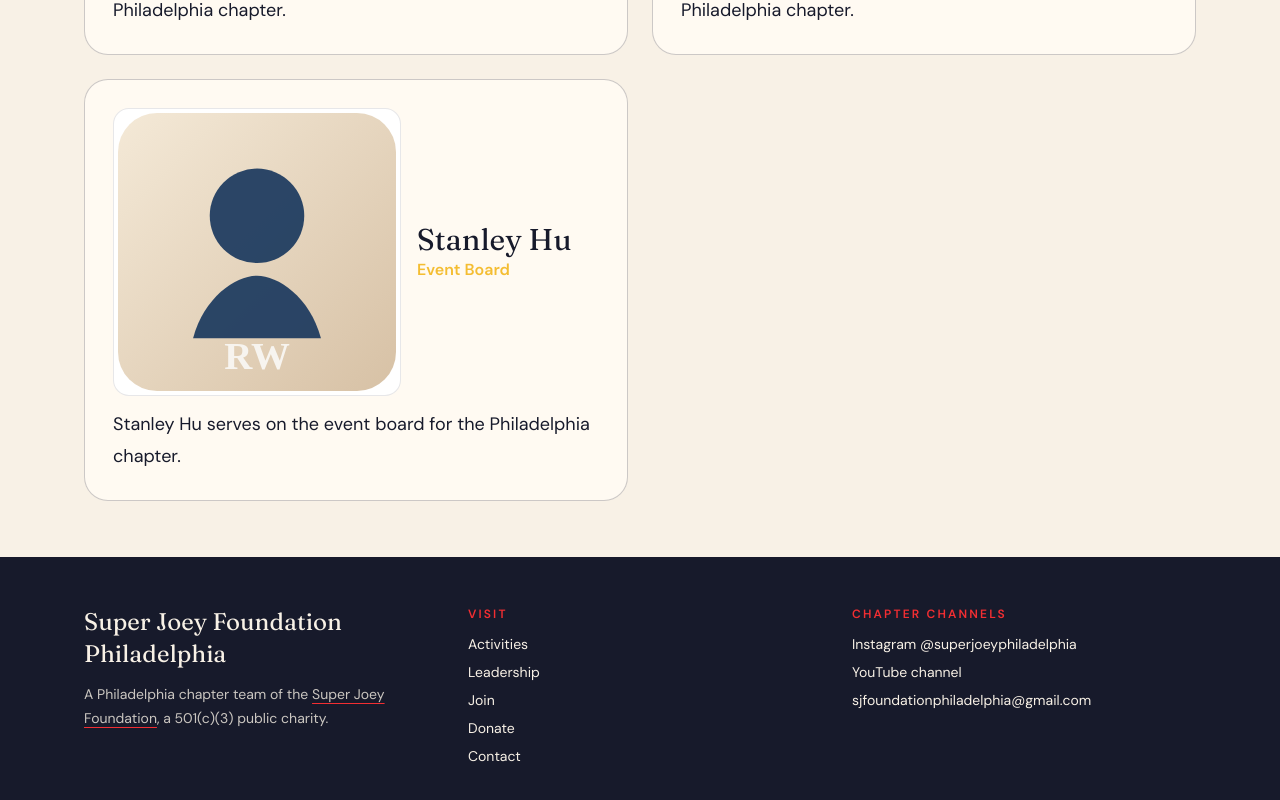
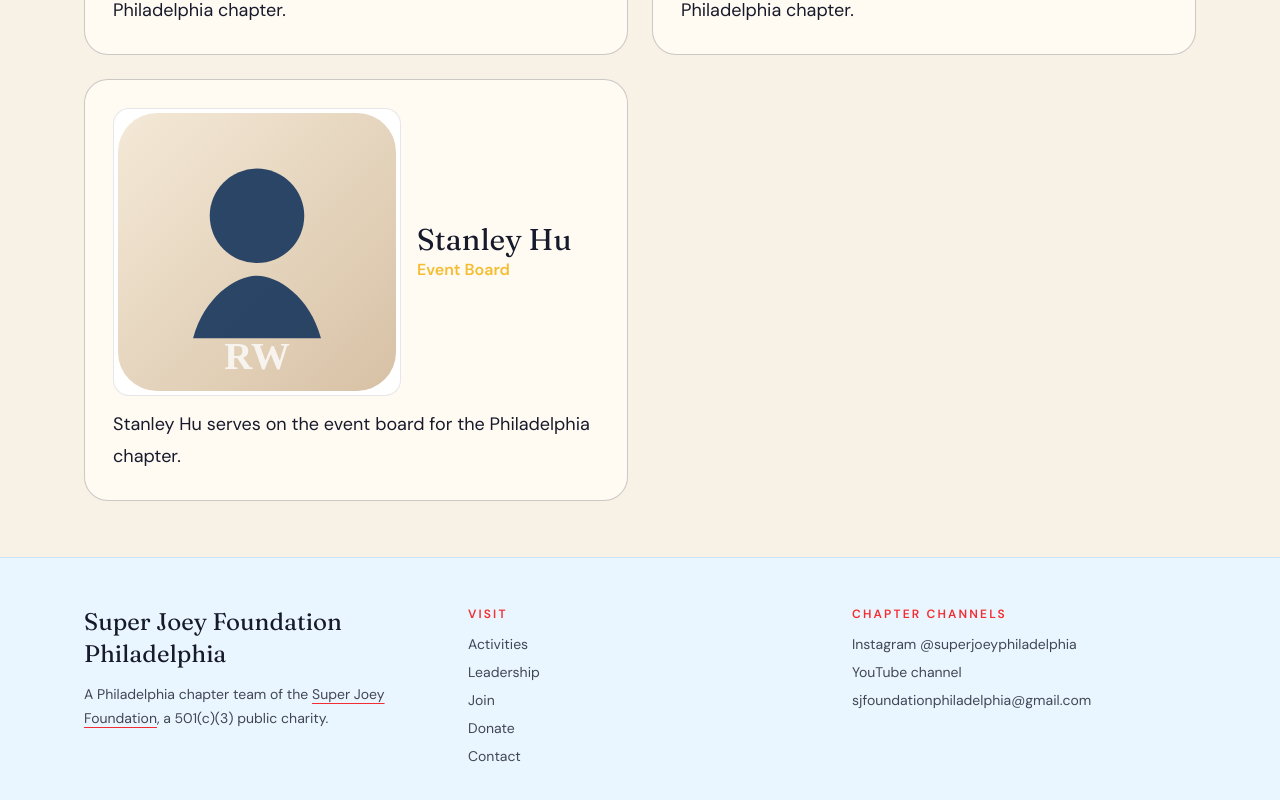
Before and after one commit to xiedong2000/super-joey-philadelphia, a Next.js app: page /leadership in a window 1280 px wide. Shown: the part 2201-3001 px from the top of the page. Built offline with nearby package versions, Linux system fonts and the light colour scheme.

Commit message:
Update footer and running background from black to lighter blue

```diff
--- a/app/page.tsx
+++ b/app/page.tsx
@@ -83,7 +83,7 @@ export default function HomePage() {
         </div>
       </section>
 
-      <div className="overflow-hidden bg-navy text-white">
+      <div className="overflow-hidden border-y border-[#bfdff3]/70 bg-[#eaf6ff] text-navy">
         <div className="ticker-track flex w-max">
           {[0, 1].map((copy) => (
             <p
@@ -94,7 +94,7 @@ export default function HomePage() {
               {loop.map((phrase, index) => (
                 <span key={`${copy}-${index}`} className="px-4">
                   {phrase}
-                  <span className="pl-4 text-sun">✦</span>
+                  <span className="pl-4 text-ribbon">✦</span>
                 </span>
               ))}
             </p>
@@ -264,38 +264,38 @@ export default function HomePage() {
         </Link>
       </section>
 
-      <section className="bg-navy text-white">
+      <section className="border-t border-[#bfdff3]/70 bg-[#eaf6ff] text-navy">
         <div className="relative mx-auto grid w-full max-w-6xl gap-10 overflow-hidden px-5 py-16 md:grid-cols-2">
           <div
             className="pointer-events-none absolute -right-24 -top-24 hidden h-80 w-80 rounded-full border-[48px] border-ribbon md:block"
             aria-hidden="true"
           />
           <div>
-            <p className="text-xs font-bold uppercase tracking-[0.16em] text-sun">
+            <p className="text-xs font-bold uppercase tracking-[0.16em] text-ribbon">
               Foundation
             </p>
-            <p className="mt-3 font-serif text-4xl">
+            <p className="mt-3 font-serif text-4xl text-navy">
               <a href={site.phoneHref}>{site.phoneDisplay}</a>
             </p>
-            <a className="mt-4 inline-block font-bold underline decoration-sun underline-offset-4" href={site.nationalUrl}>
+            <a className="mt-4 inline-block font-bold underline decoration-ribbon underline-offset-4" href={site.nationalUrl}>
               National website
             </a>
           </div>
           <div className="relative">
-            <p className="text-xs font-bold uppercase tracking-[0.16em] text-sun">
+            <p className="text-xs font-bold uppercase tracking-[0.16em] text-ribbon">
               Philadelphia
             </p>
-            <p className="mt-3 font-serif text-3xl [overflow-wrap:anywhere] sm:text-4xl">
+            <p className="mt-3 font-serif text-3xl [overflow-wrap:anywhere] text-navy sm:text-4xl">
               <a href={`mailto:${site.email}`}>{site.email}</a>
             </p>
-            <p className="mt-4 font-serif text-3xl">Follow the chapter</p>
+            <p className="mt-4 font-serif text-3xl text-navy">Follow the chapter</p>
             <p className="mt-3">
-              <a className="font-bold underline decoration-sun underline-offset-4" href={site.instagramUrl}>
+              <a className="font-bold underline decoration-ribbon underline-offset-4" href={site.instagramUrl}>
                 Instagram {site.instagramHandle}
               </a>
             </p>
             <p className="mt-2">
-              <a className="font-bold underline decoration-sun underline-offset-4" href={site.youtubeUrl}>
+              <a className="font-bold underline decoration-ribbon underline-offset-4" href={site.youtubeUrl}>
                 {site.youtubeLabel}
               </a>
             </p>
--- a/components/SiteFooter.tsx
+++ b/components/SiteFooter.tsx
@@ -3,11 +3,11 @@ import { site } from "@/lib/content";
 
 export function SiteFooter() {
   return (
-    <footer className="mt-auto border-t border-line bg-navy text-paper">
+    <footer className="mt-auto border-t border-[#bfdff3]/70 bg-[#eaf6ff] text-navy">
       <div className="mx-auto grid w-full max-w-6xl gap-10 px-5 py-12 md:grid-cols-3">
         <div>
-          <p className="font-serif text-2xl">Super Joey Foundation Philadelphia</p>
-          <p className="mt-3 max-w-sm text-sm leading-6 text-paper/80">
+          <p className="font-serif text-2xl text-navy">Super Joey Foundation Philadelphia</p>
+          <p className="mt-3 max-w-sm text-sm leading-6 text-navy/80">
             A Philadelphia chapter team of the{" "}
             <a
               className="underline decoration-ribbon underline-offset-4"
@@ -22,7 +22,7 @@ export function SiteFooter() {
           <p className="text-xs font-semibold uppercase tracking-[0.18em] text-ribbon">
             Visit
           </p>
-          <ul className="mt-3 space-y-2 text-sm">
+          <ul className="mt-3 space-y-2 text-sm text-navy/80">
             <li>
               <Link href="/events" className="hover:text-ribbon">
                 Activities
@@ -54,7 +54,7 @@ export function SiteFooter() {
           <p className="text-xs font-semibold uppercase tracking-[0.18em] text-ribbon">
             Chapter channels
           </p>
-          <ul className="mt-3 space-y-2 text-sm">
+          <ul className="mt-3 space-y-2 text-sm text-navy/80">
             <li>
               <a className="hover:text-ribbon" href={site.instagramUrl}>
                 Instagram {site.instagramHandle}
```
